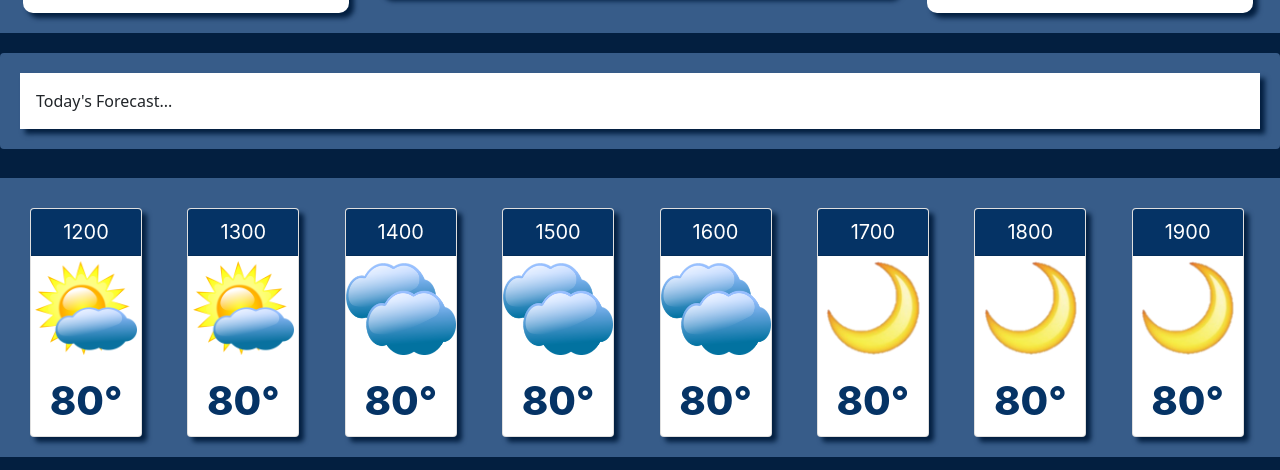
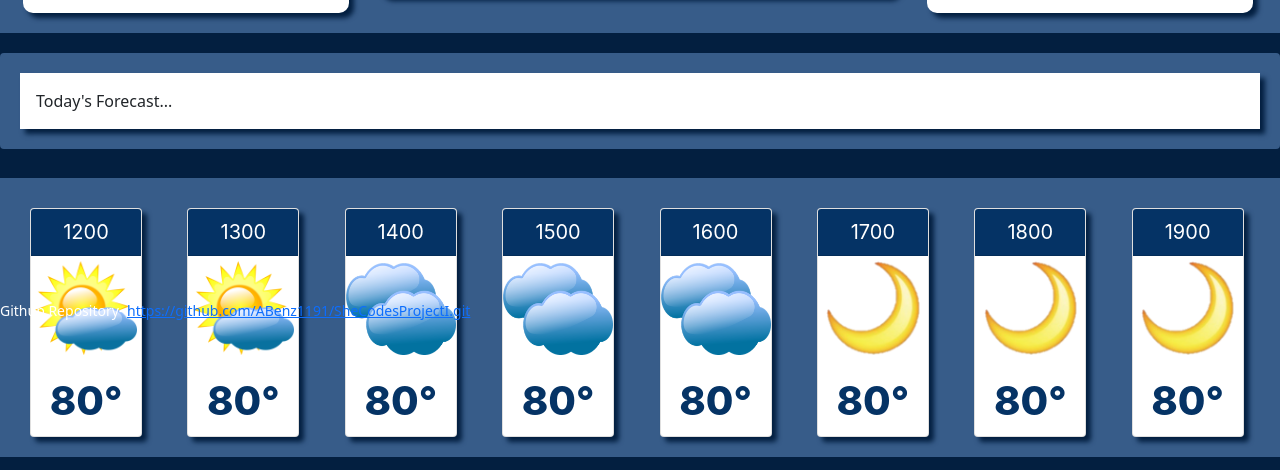
Before and after one commit to ABenz1191/SheCodesProjectI, a plain HTML site: page index.html in a window 1280 px wide. Shown: the part 469-939 px from the top of the page. Drawn offline with nearby package versions, Linux system fonts and the light colour scheme.

Commit message:
Update github repository link CSS

```diff
--- a/CSS/styles.css
+++ b/CSS/styles.css
@@ -188,3 +188,11 @@ h3 {
   margin: 0 auto;
   padding-top: 7px;
 }
+.githubRepositoryLink {
+  display: block;
+  position: fixed;
+  margin: 0 auto;
+  bottom: 10px;
+  color: white;
+  font-size: 14px;
+}
```
Also changed, not shown: index.html (+2 -1 lines).
